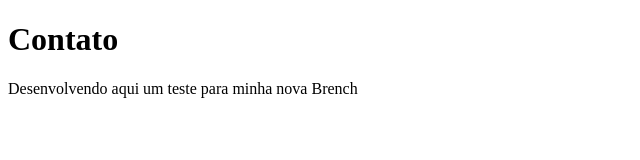
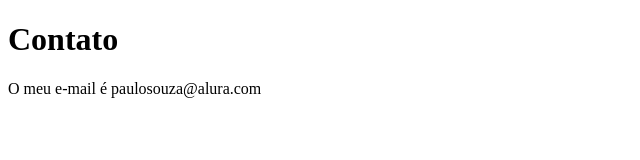
Before and after one commit to pauloosouza/Sistema-de-cadastro, a plain HTML site: page contato.html in a window 1280 px wide. Shown: the whole page, without its empty margins (0-640 px from the left). Drawn offline with Linux system fonts and the light colour scheme.

Commit message:
Alteração  no cadastro do e-mail

```diff
--- a/contato.html
+++ b/contato.html
@@ -7,6 +7,6 @@
 </head>
 <body>
     <h1> Contato </h1>
-    <p> Desenvolvendo aqui um teste para minha nova Brench</p>
+    <p> O meu e-mail é paulosouza@alura.com </p>
 </body>
 </html>
```
